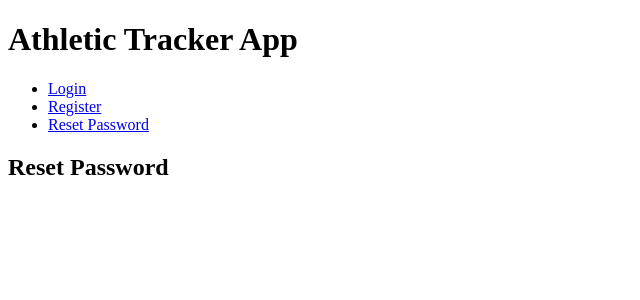
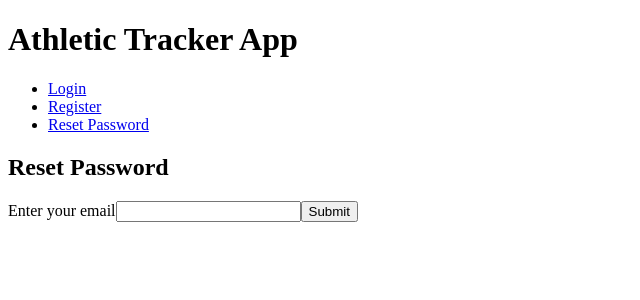
Before and after one commit to couch-potatoes/couch-potatoes-ui, a React (Create React App) app: page /reset in a window 1280 px wide. Shown: the top 300 px of the page, without its empty margins (0-640 px from the left). Built offline with nearby package versions, Linux system fonts and the light colour scheme.

Commit message:
Implement ResetPassword view

```diff
--- a/src/views/ResetPassword.jsx
+++ b/src/views/ResetPassword.jsx
@@ -1,11 +1,66 @@
 import React from 'react';
 
 class ResetPassword extends React.Component {
+  constructor(props) {
+    super(props);
+    this.state = {
+      email: '',
+    };
+    this.handleOnChange = this.handleOnChange.bind(this);
+    this.onSubmit = this.onSubmit.bind(this);
+  }
+
+  handleOnChange(ev) {
+    const {
+      target: {
+        name,
+        value,
+      },
+    } = ev;
+    this.setState({
+      [name]: value,
+    });
+  }
+
+  onSubmit(ev) {
+    ev.preventDefault();
+
+    const {
+      email,
+    } = this.state;
+
+    if (!email) {
+      alert('Email is required');
+      return;
+    }
+
+    alert('Password reset sent!');
+
+    this.setState({
+      email: '',
+    });
+  }
 
   render() {
+    const {
+      email,
+    } = this.state;
+
     return (
       <div>
         <h2>Reset Password</h2>
+        <label htmlFor="email">Enter your email</label>
+        <input
+          name="email"
+          onChange={this.handleOnChange}
+          spellCheck={false}
+          type="email"
+          value={email}
+        />
+        <input
+          onClick={this.onSubmit}
+          type="submit"
+        />
       </div>
     );
   }
```
